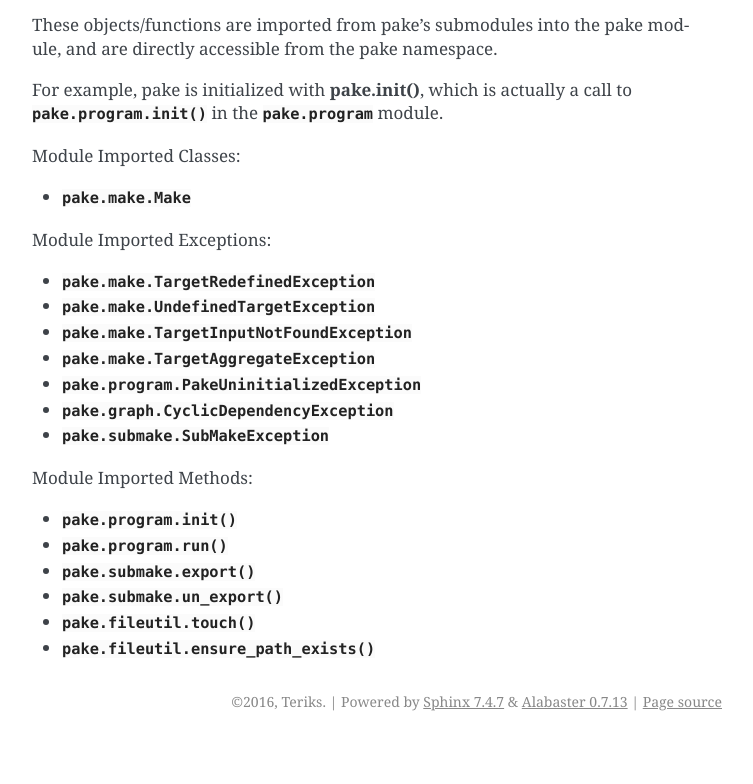
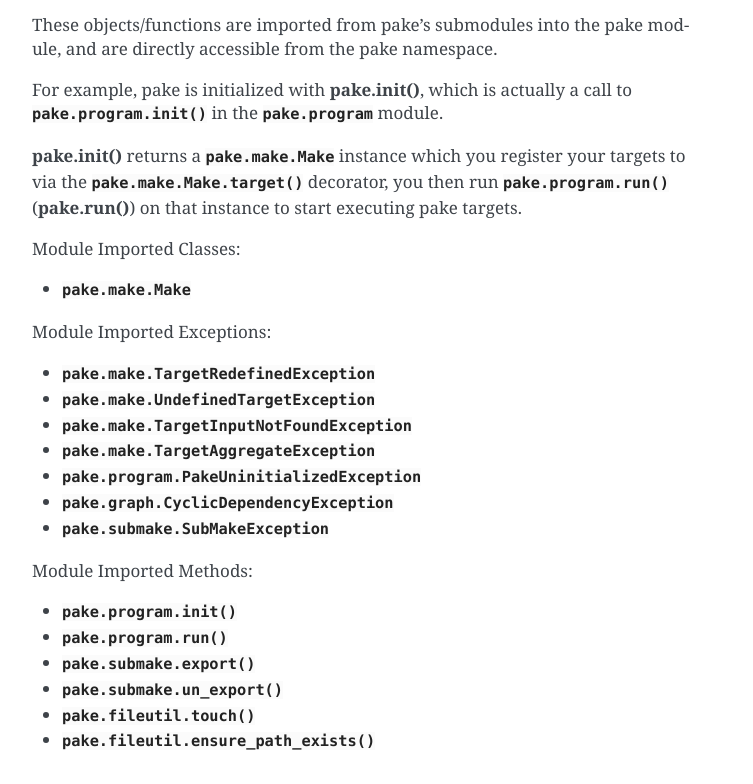
Before and after one commit to Teriks/pake, a Sphinx documentation site: the page built from docs/pake.rst, in a window 1280 px wide and 900 px high, scrolled down 1684 px, cut to the strip 116-900 px from the top of the window. Shown: the whole strip, without its empty margins (388-1141 px from the left). Built offline with Sphinx 7.4.7, drawn with Linux system fonts in a browser that asks for light colours; before the commit the page ends 2541 px from its top, so only the background shows below that.

Commit message:
Elaborate on pake init/run in docs

```diff
--- a/docs/pake.rst
+++ b/docs/pake.rst
@@ -84,6 +84,10 @@
 For example, pake is initialized with **pake.init()**, which is actually
 a call to :py:meth:`pake.program.init` in the :py:mod:`pake.program` module.
 
+**pake.init()** returns a :py:class:`pake.make.Make` instance which you register your
+targets to via the :py:meth:`pake.make.Make.target` decorator, you then run :py:meth:`pake.program.run`
+(**pake.run()**) on that instance to start executing pake targets.
+
 
 Module Imported Classes:
 
```
